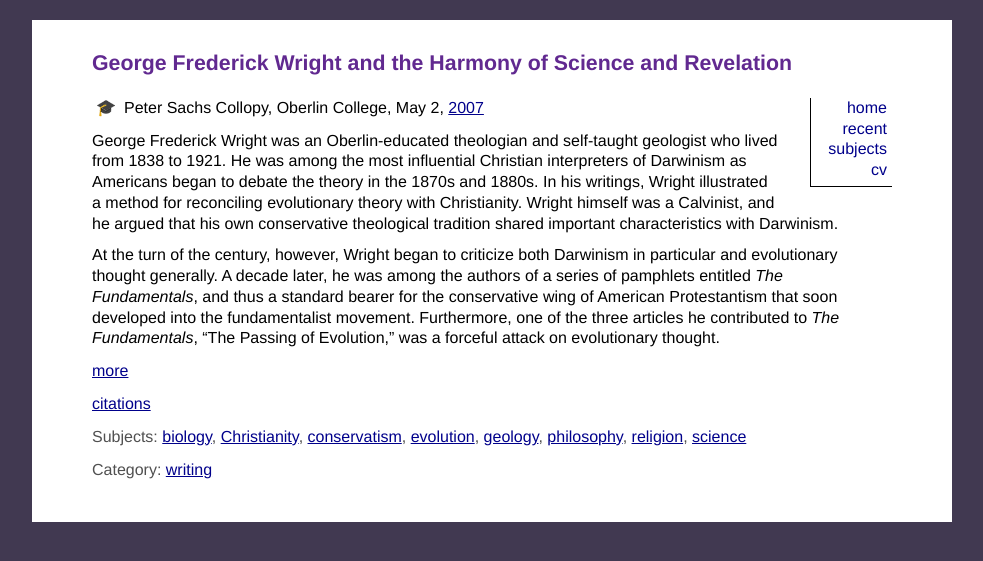
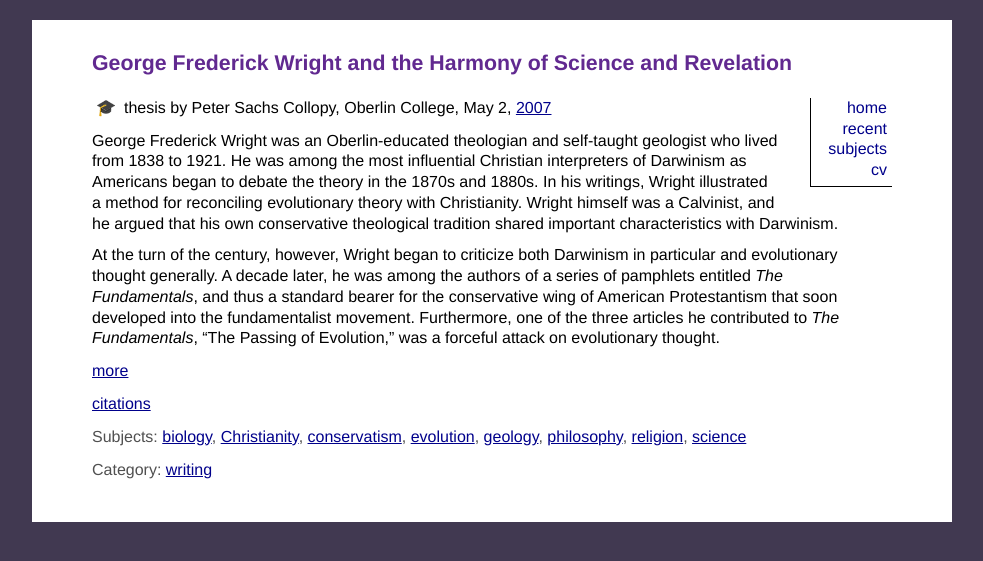
Before and after one commit to collopy/collopy.github.io, a Jekyll site: the page built from writing/_posts/2007-05-02-wright.md, in a window 1280 px wide. Shown: the top 561 px of the page, without its empty margins (148-1131 px from the left). Built offline with Jekyll 4.4.1, drawn with Linux system fonts in a browser that asks for light colours.

Commit message:
Added format tage

```diff
--- a/writing/_posts/2007-05-02-wright.md
+++ b/writing/_posts/2007-05-02-wright.md
@@ -5,6 +5,7 @@ venue: Oberlin College
 link: "https://digitalcommons.oberlin.edu/honors/448"
 gs: 790874557791318493
 medium: thesis
+format: thesis
 tags: science biology geology evolution religion Christianity conservatism philosophy
 ---
 
```
Also changed, not shown: writing/_posts/2015-07-13-revolution.md (+1 -0 lines), 1 other file.
